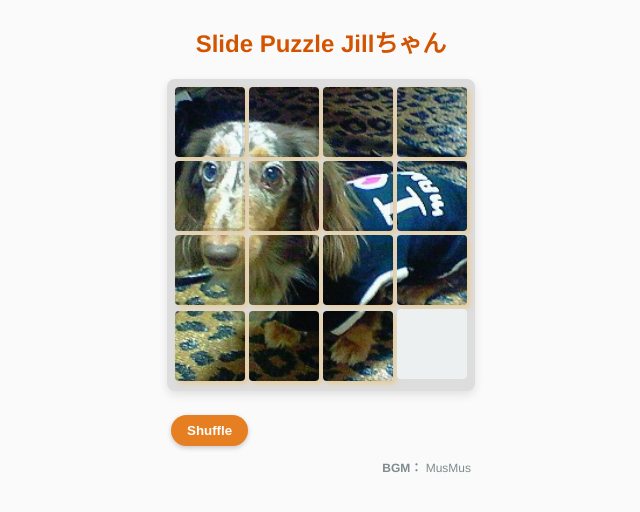
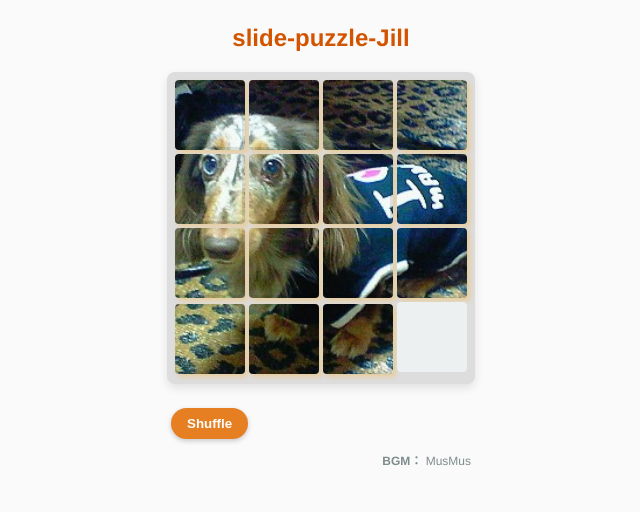
Before and after one commit to dirugorou-byte/slide-puzzle-Jill, a plain HTML site: page index.html in a window 1280 px wide. Shown: the whole page, without its empty margins (319-959 px from the left). Drawn offline with Linux system fonts and the light colour scheme.

Commit message:
Change title and heading in index.html
Updated title and heading to 'slide-puzzle-Jill'.

```diff
--- a/index.html
+++ b/index.html
@@ -3,13 +3,13 @@
 <head>
   <meta charset="UTF-8" />
   <meta name="viewport" content="width=device-width, initial-scale=1.0">
-  <title>Slide Puzzle Jillちゃん</title>
+  <title>slide-puzzle-Jill</title>
   <link rel="stylesheet" href="style.css" />
 </head>
 
 <body>
   <div id="app">
-    <h1 class="title">Slide Puzzle Jillちゃん</h1>
+    <h1 class="title">slide-puzzle-Jill</h1>
 
     <table id="board" aria-label="slide puzzle board">
       <tbody>
```
